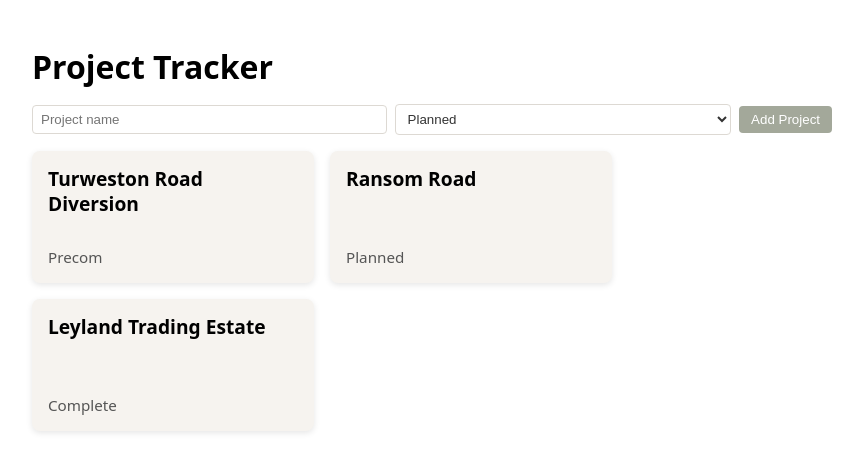
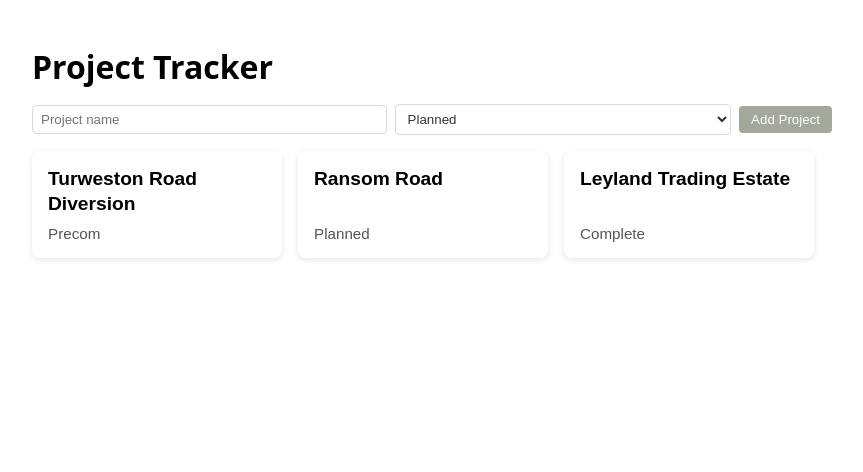
Before and after one commit to AndreaOsk/project-tracker, a React (Vite) app: page / in a window 1280 px wide. Shown: the top 472 px of the page, without its empty margins (208-1071 px from the left). Built offline with nearby package versions, Linux system fonts and the light colour scheme.

Commit message:
style: fix card background and selected state

```diff
--- a/src/components/ProjectList.jsx
+++ b/src/components/ProjectList.jsx
@@ -7,14 +7,14 @@
                 const isSelected = project.id === selectedProjectId;
 
             return (
-                <div
+                <button
                     key={project.id}
                     className={`${styles.card} ${isSelected ? styles.selected : ""}`}
                     onClick={() => onSelectProject(project)}
                 >
                     <h3 className={styles.cardTitle}>{project.name}</h3>
                     <p className={styles.cardStatus}>{project.status}</p>
-                </div>
+                </button>
                 );
             })}
         </div>
--- a/src/components/ProjectList.module.css
+++ b/src/components/ProjectList.module.css
@@ -18,6 +18,14 @@
   flex-direction: column;
   justify-content: space-between;
   overflow: hidden;
+  border: none;
+  background: none;
+  text-align: left;
+}
+
+.card:focus-visible {
+  outline: 2px solid #4f46e5;
+  outline-offset: 2px;
 }
 
 .card:hover {
```
